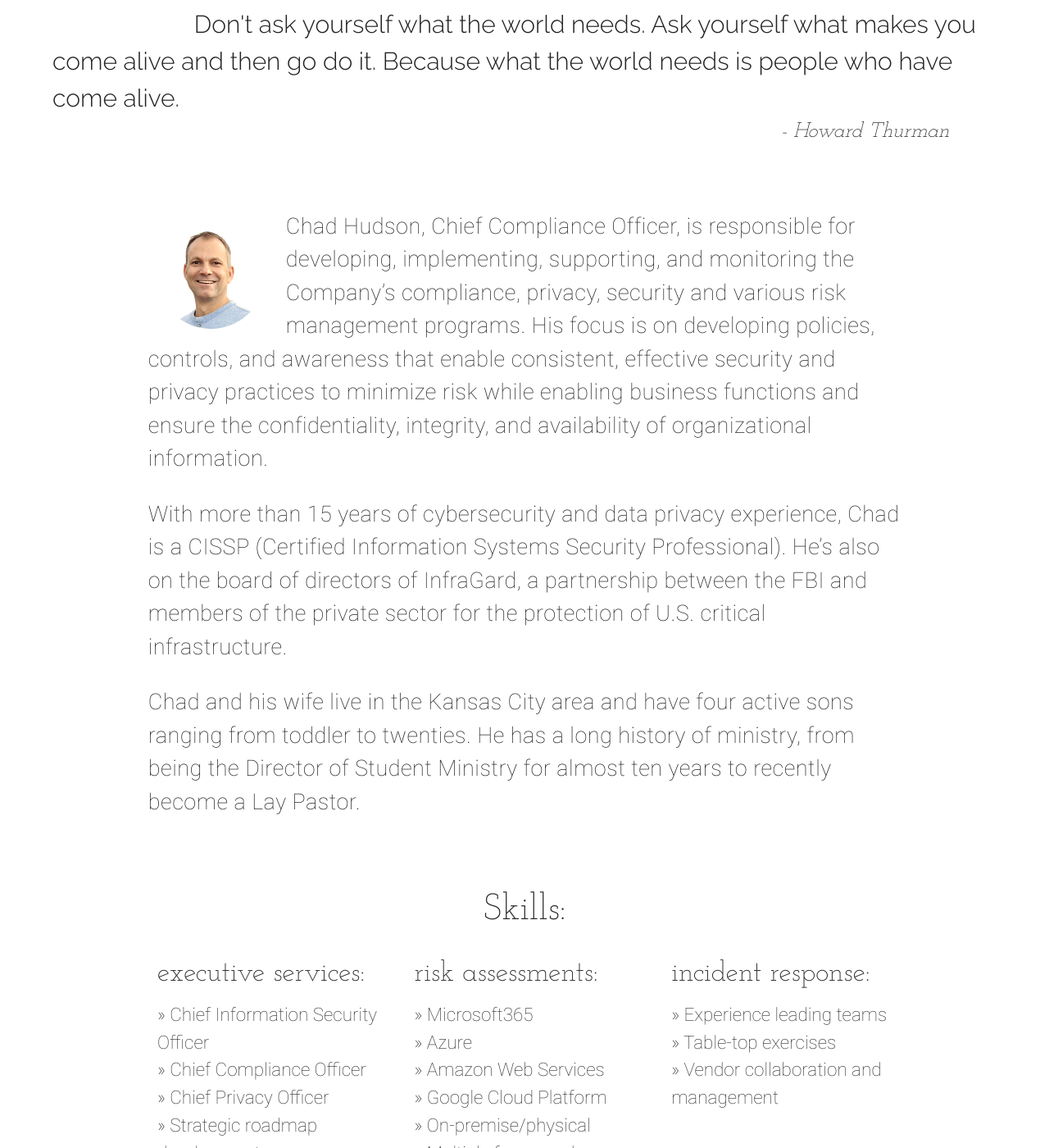
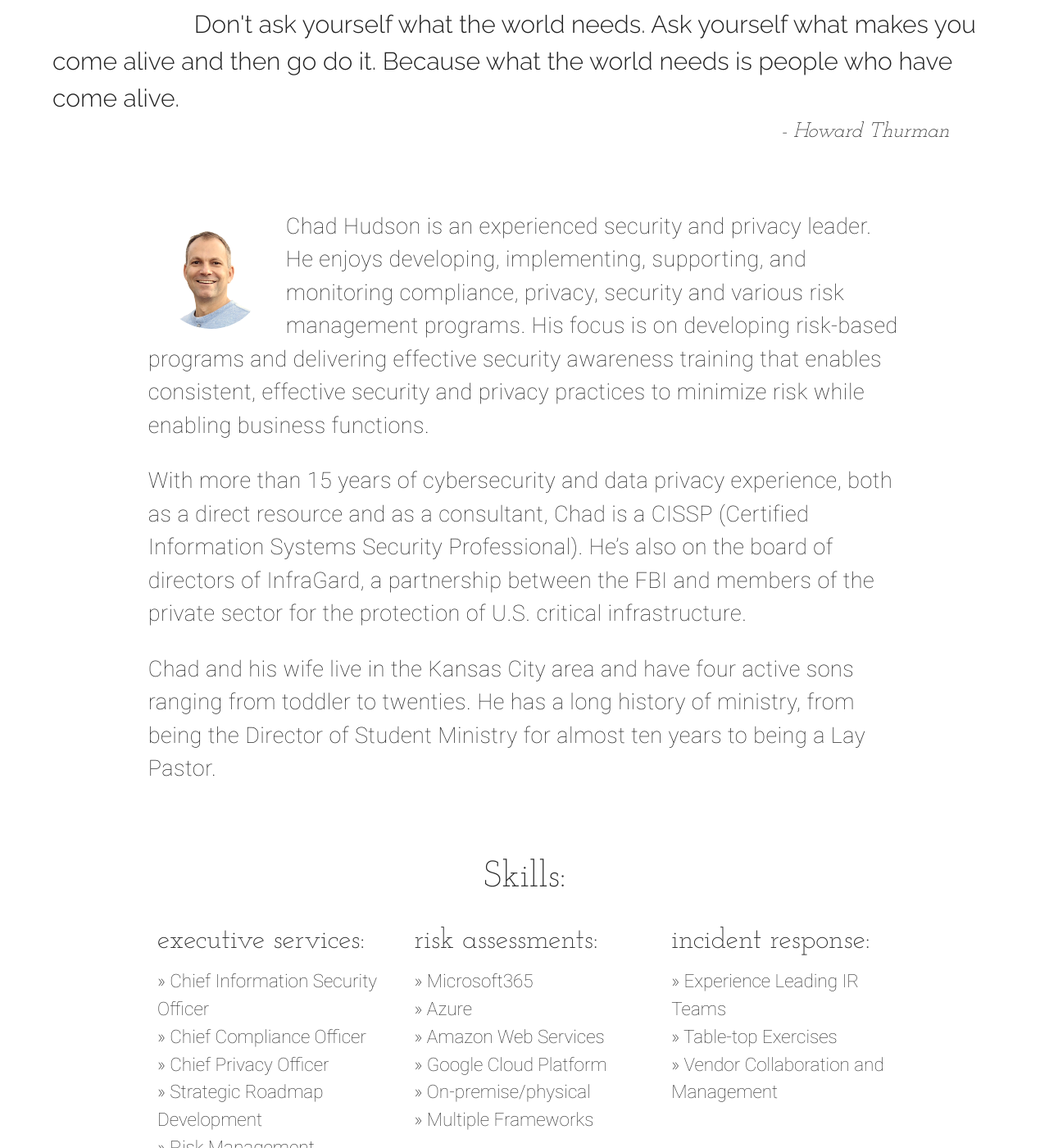
Before and after one commit to chadchudson/chadchudson.github.io, a Jekyll site: the page built from about.html, in a window 1280 px wide and 1400 px high, scrolled down 197 px. Shown: the whole window at 82% size. Built offline with Jekyll 4.4.1, drawn with Linux system fonts in a browser that asks for light colours; nearby versions of some CDN libraries; some of the changed text lies outside the part shown.

Commit message:
minor edits

```diff
--- a/about.html
+++ b/about.html
@@ -11,13 +11,13 @@ author: Howard Thurman
     <img src="/assets/images/profile_picture.png" class="col m2 s3 responsive circle about_img" alt="me">
     <div class="about_paragraph">
       <p>
-        Chad Hudson, Chief Compliance Officer, is responsible for developing, implementing, supporting, and monitoring the Company’s compliance, privacy, security and various risk management programs. His focus is on developing policies, controls, and awareness that enable consistent, effective security and privacy practices to minimize risk while enabling business functions and ensure the confidentiality, integrity, and availability of organizational information.
+        Chad Hudson is an experienced security and privacy leader. He enjoys developing, implementing, supporting, and monitoring compliance, privacy, security and various risk management programs. His focus is on developing risk-based programs and delivering effective security awareness training that enables consistent, effective security and privacy practices to minimize risk while enabling business functions.
       </p>
       <p>
-        With more than 15 years of cybersecurity and data privacy experience, Chad is a CISSP (Certified Information Systems Security Professional). He’s also on the board of directors of InfraGard, a partnership between the FBI and members of the private sector for the protection of U.S. critical infrastructure.
+        With more than 15 years of cybersecurity and data privacy experience, both as a direct resource and as a consultant, Chad is a CISSP (Certified Information Systems Security Professional). He’s also on the board of directors of InfraGard, a partnership between the FBI and members of the private sector for the protection of U.S. critical infrastructure.
       </p>
       <p>
-        Chad and his wife live in the Kansas City area and have four active sons ranging from toddler to twenties. He has a long history of ministry, from being the Director of Student Ministry for almost ten years to recently become a Lay Pastor.
+        Chad and his wife live in the Kansas City area and have four active sons ranging from toddler to twenties. He has a long history of ministry, from being the Director of Student Ministry for almost ten years to being a Lay Pastor.
       </p>
     </div>
   </div>
```
Also changed, not shown: _data/skills.yml (+17 -13 lines).
